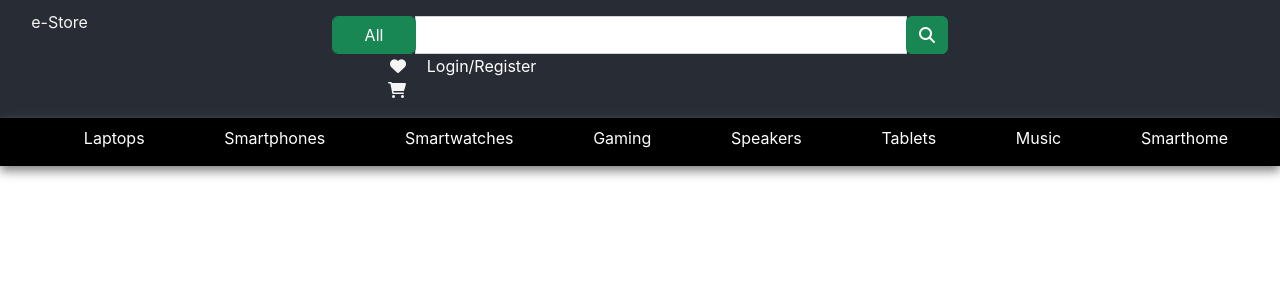
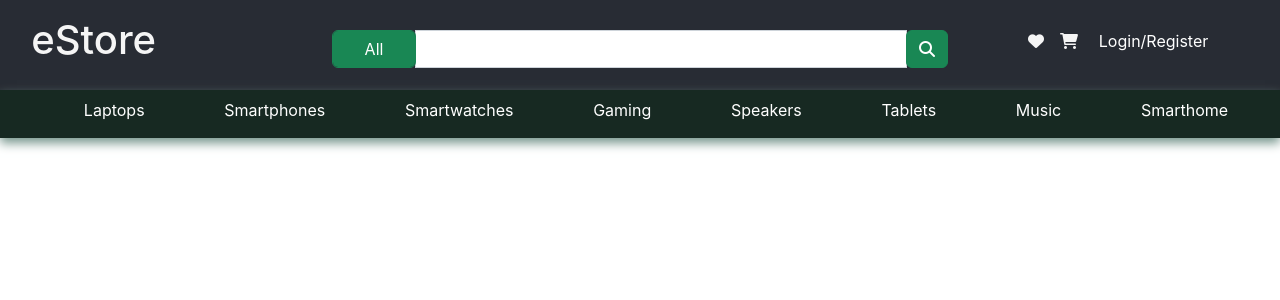
Before and after one commit to And4Web/e-store-reactjs-interview, a React (Create React App) app: page / in a window 1280 px wide. Shown: the top 300 px of the page. Built offline with nearby package versions, Linux system fonts and the light colour scheme.

Commit message:
top menu created, working on main container now

```diff
--- a/src/components/Header/header.scss
+++ b/src/components/Header/header.scss
@@ -1,6 +1,7 @@
 .header{
   background: #282c34;
   box-shadow: 0px 5px 10px lightslategray;
+  width: 100%;
 
 .header_logo{
   color: whitesmoke;
--- a/src/components/Header/index.js
+++ b/src/components/Header/index.js
@@ -1,16 +1,18 @@
 import React from "react";
-import './header.scss';
+import "./header.scss";
 import TopMenu from "../topMenu";
 
 function Header() {
   return (
     <>
       <header className="header">
-        <div className="container-fluid">
-          <div className="row">
+        <div className="container-fluid ">
+
+          <div className="row header_main align-items-center pb-2">
+
             <div className="col-xl-3 col-lg-2">
-              <div className="header_logo">
-                <font>e-Store</font>
+              <div className="header_logo pt-3 display-6">
+                <h1>eStore</h1>
               </div>
             </div>
 
@@ -36,13 +38,13 @@ function Header() {
                     <i className="fa fa-search"></i>
                   </button>
                 </div>
-
+              </div>
             </div>
 
             <div className="col-xl-3 col-lg-3">
-                <div className="header_right">
+              <div className="header_right pt-3">
                 <div className="widgets">
-                    <ul >
+                  <ul>
                     <li>
                       <i className="fa fa-heart"></i>
                     </li>
@@ -57,14 +59,12 @@ function Header() {
                   <span style={{ color: "white" }}>/</span>
                   <a href="#">Register</a>
                 </div>
-
-                </div>
               </div>
             </div>
           </div>
         </div>
       </header>
-      <TopMenu/>
+      <TopMenu />
     </>
   );
 }
--- a/src/components/topMenu/topMenu.scss
+++ b/src/components/topMenu/topMenu.scss
@@ -1,6 +1,6 @@
 .menu_header{
-  background: black;
-  box-shadow: 0px 5px 10px grey;
+  background: rgb(23, 41, 34);
+  box-shadow: 0px 5px 10px rgb(117, 148, 139);
 }
 .menu{
   display: flex;
@@ -15,6 +15,7 @@
       &:hover{
         color: grey;
       }
+
     }
   }
 }
```
Also changed, not shown: src/components/mainContainer/index.js (added, +14 -0 lines), src/components/mainContainer/mainContainer.scss (added). Lines whose indentation alone changed are shown as unchanged.
